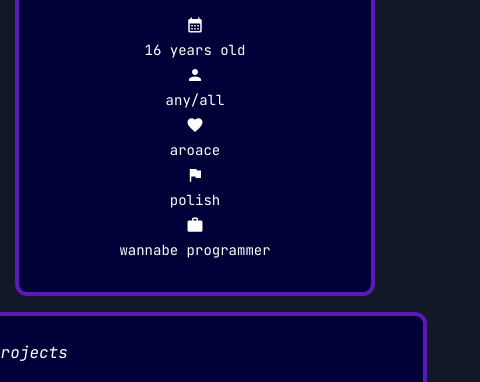
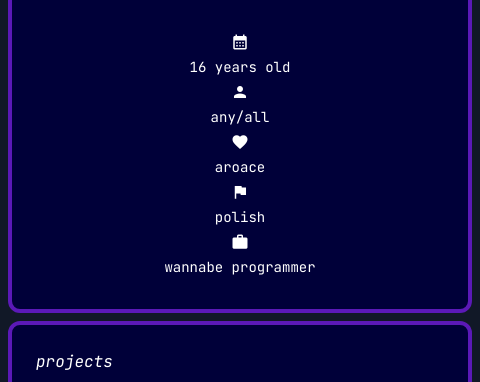
Before and after one commit to playsenge/senge-astro-test, an Astro site: page / in a window 390 px wide. Shown: the part 151-533 px from the top of the page, 480 px wide, since content can reach past the window. Built offline with nearby package versions, Linux system fonts and the light colour scheme; Astro itself is replaced by a stand-in of ours.

Commit message:
maybe absolute?

```diff
--- a/src/pages/index.astro
+++ b/src/pages/index.astro
@@ -28,9 +28,7 @@ import ClockWindow from "../components/windows/ClockWindow.astro";
         </div>
       </div>
 
-      <div
-        class="flex justify-center items-center flex-col lg:hidden mt-[50rem]"
-      >
+      <div class="absolute top-0 left-0">
         <MainWindow />
         <ProjectsWindow />
         <ClockWindow />
```
